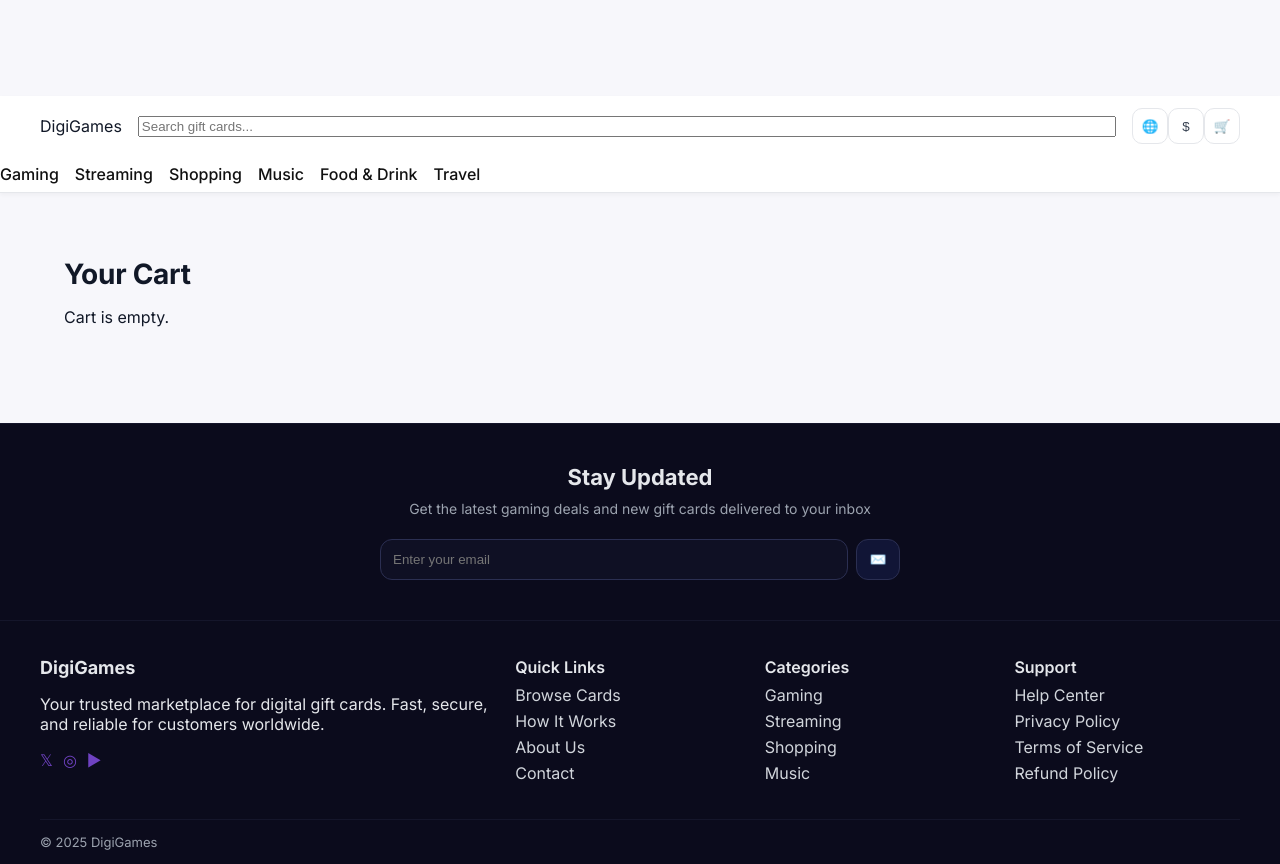
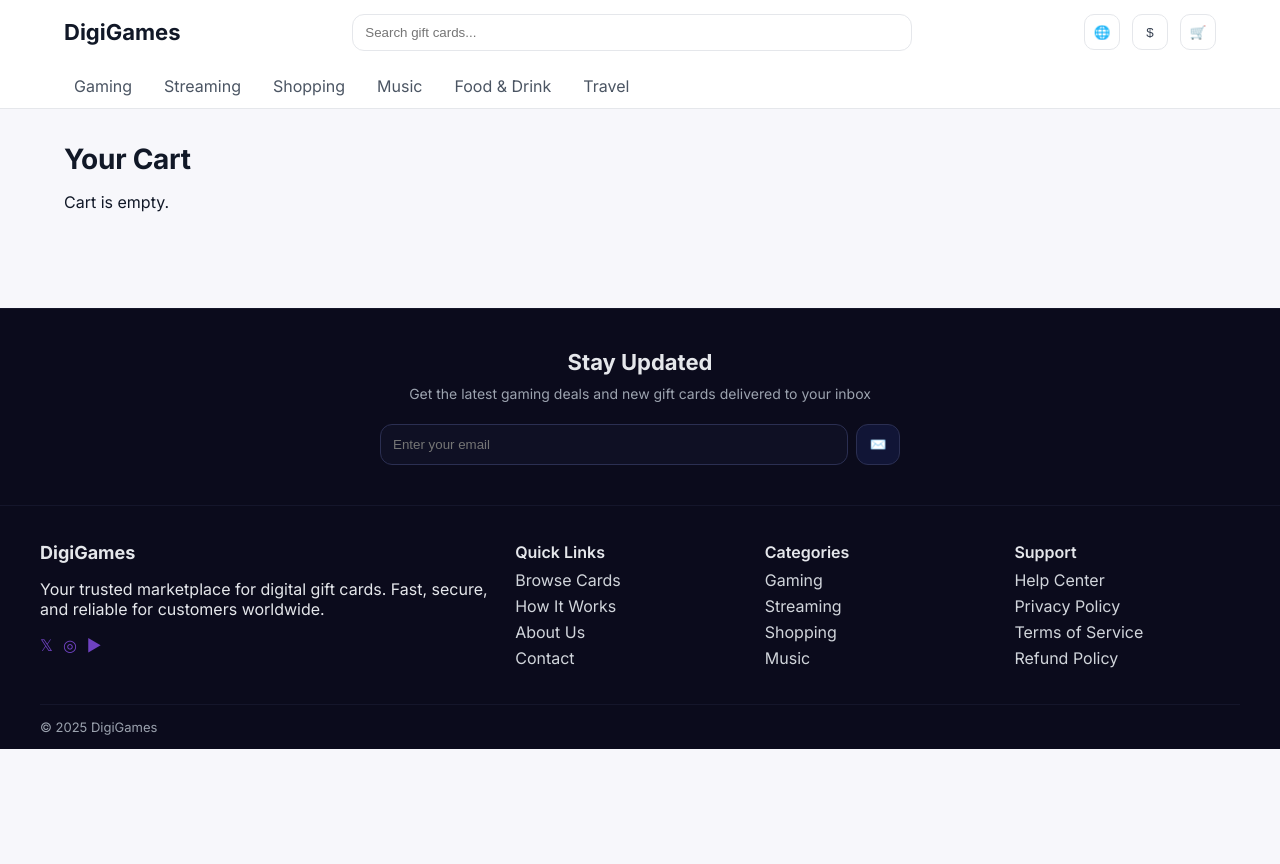
Before and after one commit to Digigames1/digi-backend, a React (Vite) app in the folder frontend/: page /cart in a window 1280 px wide. After the commit the page ends 800 px from the top, so only its background shows below. Built offline with nearby package versions, Linux system fonts and the light colour scheme.

Commit message:
feat: make header fixed with spacer and dynamic height

```diff
--- a/frontend/src/components/Header.tsx
+++ b/frontend/src/components/Header.tsx
@@ -1,19 +1,23 @@
 export default function Header() {
   return (
-    <header className="site-header">
-      <div className="container header-inner">
-        <div className="logo">DigiGames</div>
-        {/* пошук */}
-        <input type="search" className="search" placeholder="Search gift cards..." />
-        {/* кнопки мова/валюта/корзина */}
-        <div className="header-actions">
+    <>
+      <header id="app-header" className="header-wrap">
+        {/* верхня смуга */}
+        <div className="topbar">
+          <div className="container topbar-inner">
+            <a href="/" className="brand">DigiGames</a>
+            <div className="search">
+              <input type="search" placeholder="Search gift cards..." />
+            </div>
+            <div className="topnav">
               <button className="icon-btn">🌐</button>
               <button className="icon-btn">$</button>
               <button className="icon-btn">🛒</button>
             </div>
           </div>
-      {/* навігація */}
-      <nav className="nav">
+        </div>
+        {/* нижня смуга з категоріями */}
+        <nav className="topcats container">
           <a href="/gaming">Gaming</a>
           <a href="/streaming">Streaming</a>
           <a href="/shopping">Shopping</a>
@@ -22,5 +26,8 @@ export default function Header() {
           <a href="/travel">Travel</a>
         </nav>
       </header>
+      {/* СПЕЙСЕР: заповнює місце під fixed-хедером */}
+      <div className="header-spacer" />
+    </>
   );
 }
--- a/frontend/src/main.tsx
+++ b/frontend/src/main.tsx
@@ -2,4 +2,21 @@ import React from "react";
 import ReactDOM from "react-dom/client";
 import "./styles/global.css";
 import App from "./App";
+
+function applyHeaderHeight(){
+  const el = document.getElementById("app-header");
+  if (!el) return;
+  const h = el.offsetHeight;
+  document.documentElement.style.setProperty("--header-h", h + "px");
+}
+if (typeof window !== "undefined") {
+  window.addEventListener("load", applyHeaderHeight);
+  window.addEventListener("resize", applyHeaderHeight);
+  const onScroll = () => {
+    if (window.scrollY > 2) document.body.classList.add("has-scroll");
+    else document.body.classList.remove("has-scroll");
+  };
+  window.addEventListener("scroll", onScroll, { passive: true });
+  onScroll();
+}
 ReactDOM.createRoot(document.getElementById("root")!).render(<App />);
--- a/frontend/src/styles/global.css
+++ b/frontend/src/styles/global.css
@@ -2,29 +2,37 @@
 
 *,*::before,*::after{box-sizing:border-box}
 html,body,#root{height:100%}
-/* щоб контент не заїжджав під хедер */
+body, main { padding-top: 0 !important; margin-top: 0 !important; }
 body{
   margin:0;background:#F7F7FB;color:#111827;
   font-family:Inter,system-ui,-apple-system,Segoe UI,Roboto,sans-serif;
   -webkit-font-smoothing:antialiased;
   -moz-osx-font-smoothing:grayscale;
-  padding-top:96px; /* висота хедера (можна підправити) */
 }
 :root{
   --brand:#6F42C1; --ink:#111827; --muted:#6B7280;
   --card-bg:#fff; --card-border:#E5E7EB;
   --radius:16px; --container:1200px;
   --shadow:0 10px 30px rgba(17,24,39,.06);
+  --header-h:110px;
 }
+.header-wrap{
+  position:fixed;
+  top:0; left:0; right:0;
+  z-index:1000;
+  background:#fff;
+  border-bottom:1px solid var(--card-border);
+  box-shadow:0 0 0 rgba(0,0,0,0);
+  transition:box-shadow .15s ease;
+}
+.header-spacer{ height:var(--header-h); }
 .container{max-width:var(--container);margin:0 auto;padding:0 24px}
 .section-title{font-size:28px;font-weight:700;letter-spacing:-.01em;margin:32px 0 16px}
 
-.topbar{background:#fff;border-bottom:1px solid var(--card-border)}
+.topbar{ background:#fff; }
 .topbar-inner{height:64px;display:flex;align-items:center;gap:16px}
 .brand{font-weight:700;font-size:22px;color:var(--ink);text-decoration:none}
-.topnav{display:flex;gap:16px;font-size:14px}
-.topnav a{color:#374151;text-decoration:none;padding:8px 10px;border-radius:8px}
-.topnav a:hover{background:#F3F4F6}
+.topnav{display:flex;gap:12px;align-items:center}
 .search{flex:1;display:flex;justify-content:center}
 .search input{
   width:min(560px,100%);
@@ -150,36 +158,4 @@ a:hover{ text-decoration:underline }
 .card, .cat-card { transition: transform .18s ease, box-shadow .18s ease }
 .card:hover { transform: translateY(-4px); box-shadow: 0 18px 46px rgba(17,24,39,.12) }
 
-/* Sticky Header */
-.site-header {
-  position: sticky;
-  top: 0;
-  z-index: 50;
-  background: #fff;
-  border-bottom: 1px solid #e5e7eb;
-  box-shadow: 0 2px 4px rgba(0,0,0,0.04);
-}
-
-/* внутрішня частина */
-.header-inner {
-  display: flex;
-  align-items: center;
-  justify-content: space-between;
-  gap: 16px;
-  padding: 12px 0;
-}
-
-.nav {
-  display: flex;
-  gap: 16px;
-  padding: 8px 0;
-}
-
-.nav a {
-  font-weight: 500;
-  color: #111;
-  text-decoration: none;
-}
-.nav a:hover {
-  color: #2563eb;
-}
+.has-scroll .header-wrap{ box-shadow: 0 2px 10px rgba(17,24,39,.08); }
```
Lines whose indentation alone changed are shown as unchanged.
